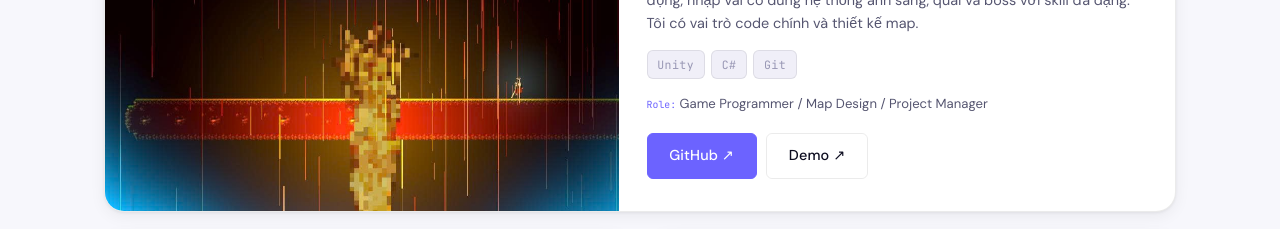
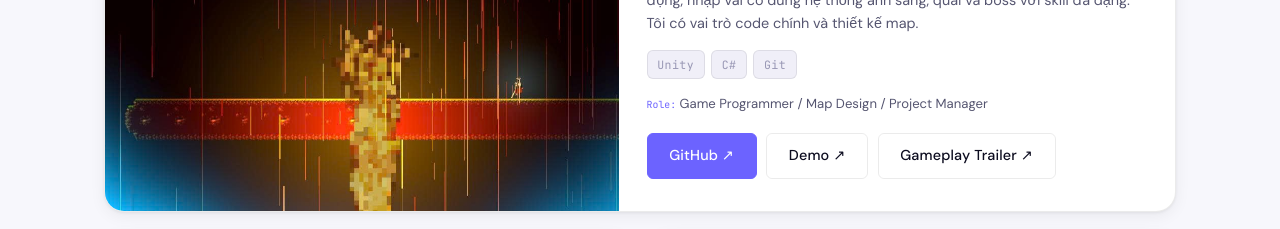
Before and after one commit to nguyenlamgiabao/Portfolio, a plain HTML site: page index.html in a window 1280 px wide. Shown: the part 2580-2809 px from the top of the page. Drawn offline with Linux system fonts and the light colour scheme.

Commit message:
Update index.html

```diff
--- a/index.html
+++ b/index.html
@@ -302,6 +302,9 @@
               <a href="https://nguyenlamgiabao.itch.io/hollow-soul" target="_blank" rel="noopener" class="btn btn-outline">
                 Demo ↗
               </a>
+              <a href="https://youtu.be/oEkba8PIToo?si=B6o7_oT7nsOTTph2" target="_blank" rel="noopener" class="btn btn-outline">
+                Gameplay Trailer ↗
+              </a>
             </div>
           </div>
         </article>
```
